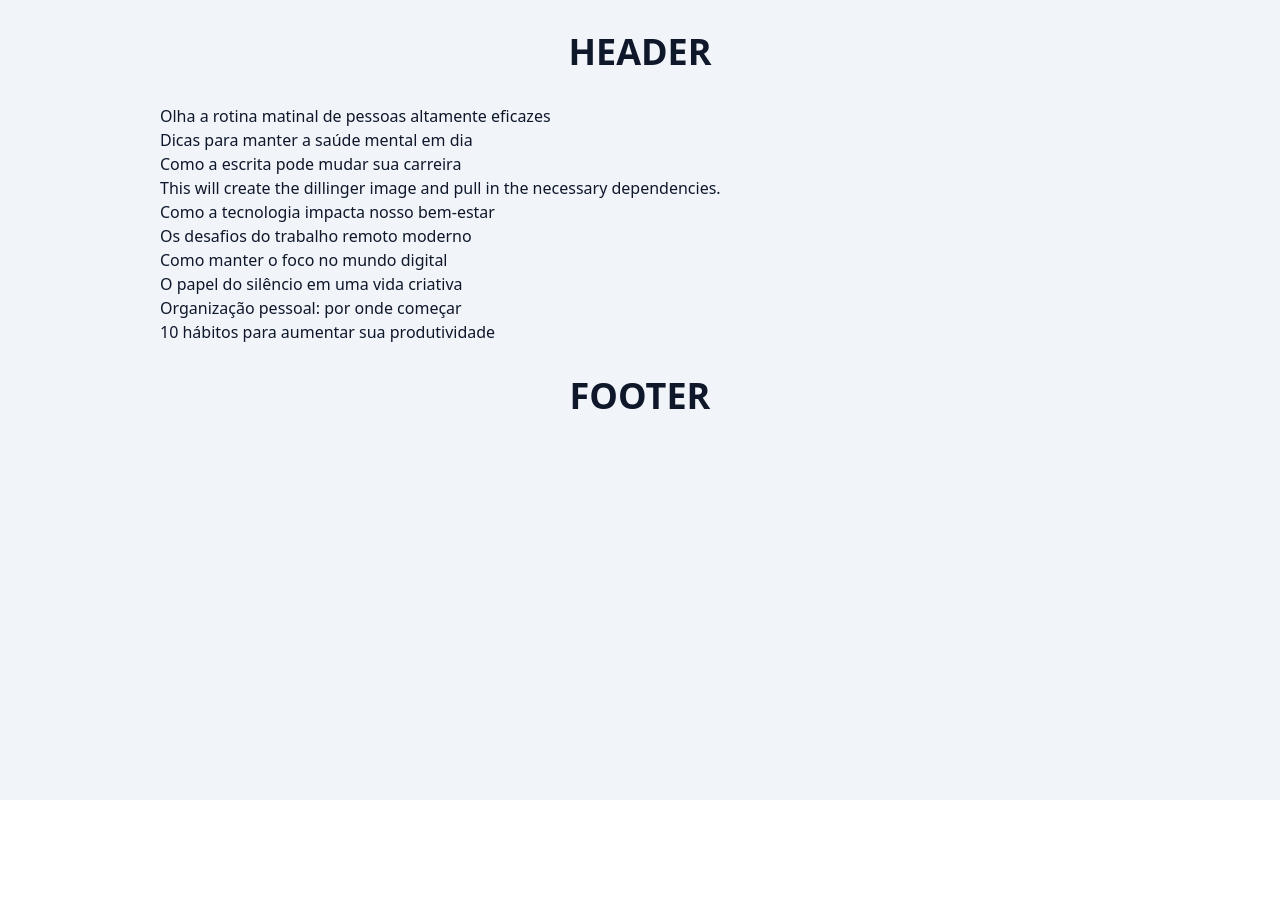
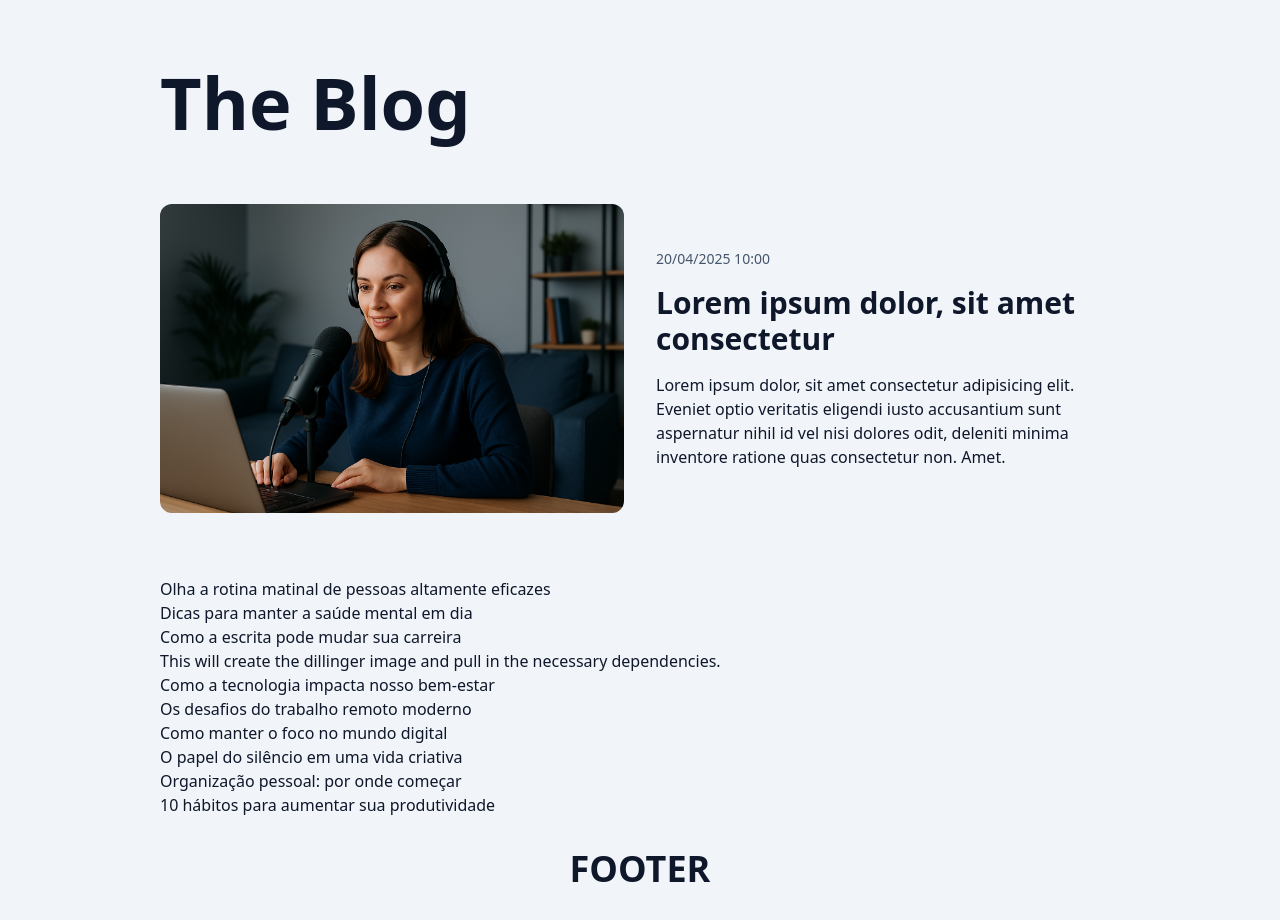
Before and after one commit to Matheus-Doerzbacher/blog, a Next.js app: page / in a window 1280 px wide. Before the commit the page ends 800 px from the top, so only its background shows below. Built offline with nearby package versions, Linux system fonts and the light colour scheme.

Commit message:
criado o post principal

```diff
--- a/package.json
+++ b/package.json
@@ -28,7 +28,6 @@
     "eslint-config-next": "15.5.0",
     "eslint-config-prettier": "^10.1.8",
     "eslint-plugin-prettier": "^5.5.4",
-    "jsx": "^0.9.89",
     "tailwindcss": "^4",
     "typescript": "^5"
   }
--- a/src/app/page.tsx
+++ b/src/app/page.tsx
@@ -1,14 +1,42 @@
 import Container from '@/components/Container';
+import Header from '@/components/Header';
 import PostList from '@/components/PostLists';
 import SpinLoader from '@/components/SpinLoader';
+import Image from 'next/image';
+import Link from 'next/link';
 import { Suspense } from 'react';
 
 export default async function HomePage() {
   return (
     <Container>
-      <header>
-        <h1 className="text-4xl font-bold text-center py-8">HEADER</h1>
-      </header>
+      <Header />
+
+      <section className="grid grid-cols-1 gap-8 mb-16 sm:grid-cols-2 group">
+        <Link className="w-full h-full overflow-hidden rounded-xl" href="#">
+          <Image
+            className="h-full w-full group-hover:scale-105 transition object-cover object-center"
+            src={'/images/bryen_0.png'}
+            alt="Titulo do Post"
+            width={1200}
+            height={720}
+            priority
+          />
+        </Link>
+        <div className="flex flex-col gap-4 sm:justify-center">
+          <time className="text-slate-600 text-sm" dateTime="2025-04-20">
+            20/04/2025 10:00
+          </time>
+          <h1 className="text-2xl font-extrabold sm:text-3xl">
+            <Link href={'#'}>Lorem ipsum dolor, sit amet consectetur</Link>
+          </h1>
+          <p>
+            Lorem ipsum dolor, sit amet consectetur adipisicing elit. Eveniet
+            optio veritatis eligendi iusto accusantium sunt aspernatur nihil id
+            vel nisi dolores odit, deleniti minima inventore ratione quas
+            consectetur non. Amet.
+          </p>
+        </div>
+      </section>
 
       <Suspense fallback={<SpinLoader />}>
         <PostList />
--- /dev/null
+++ b/src/components/Header/index.tsx
@@ -0,0 +1,19 @@
+import clsx from 'clsx';
+import Link from 'next/link';
+
+export default function Header() {
+  return (
+    <header>
+      <h1
+        className={clsx(
+          'text-4xl/normal font-extrabold py-8',
+          'sm:text-5xl/normal sm:py-10',
+          'md:text-6xl/normal md:py-11',
+          'lg:text-7xl/normal lg:py-12'
+        )}
+      >
+        <Link href="#">The Blog</Link>
+      </h1>
+    </header>
+  );
+}
```
Also changed, not shown: 1 other file (tests, documents, lock files or other folders).
